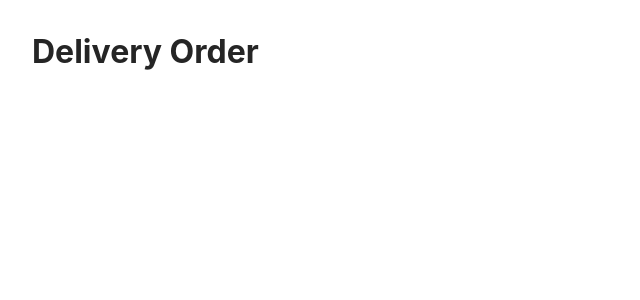
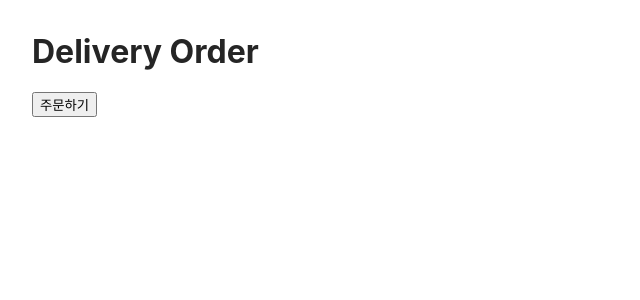
Before and after one commit to seon-mikim/-deliveryorder, a React (Create React App) app: page / in a window 1280 px wide. Shown: the top 300 px of the page, without its empty margins (0-640 px from the left). Built offline with nearby package versions, Linux system fonts and the light colour scheme.

Commit message:
feat: Button 컴포넌트 import 처리
- Button 컴포넌트 내보내기
- Button 컴포넌트에 내려줄 props(name, className, onClick) 작성
- Header 컴포넌트에 받을 프롭스 작성

```diff
--- a/src/components/Header/Header.jsx
+++ b/src/components/Header/Header.jsx
@@ -1,10 +1,13 @@
 import Button from '@components/UI/Button/Button'
 import classes from './Header.module.css'
 
-const Header = () => {
+const Header = ({handleClick }) => {
 	return (
 		<header className={classes['delivery-header'] }>
 			<h1 className={classes['header__text']}>Delivery Order</h1>
+			<div>
+				<Button name='주문하기' className='header__modal-button--active' onClick={handleClick}/>
+			</div>
 		</header>
 	)
 }
```
